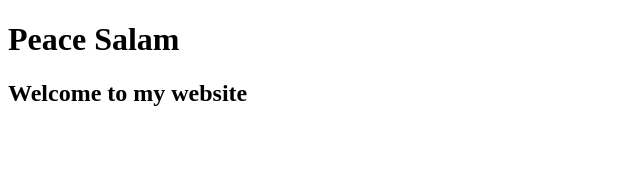
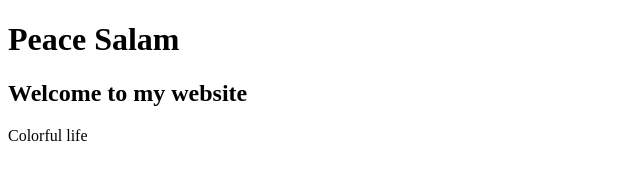
Before and after one commit to arsheenSyed/PeaceInTheWorld, a plain HTML site: page index.html in a window 1280 px wide. Shown: the whole page, without its empty margins (0-640 px from the left). Drawn offline with Linux system fonts and the light colour scheme.

Commit message:
4th commit

```diff
--- a/index.html
+++ b/index.html
@@ -9,5 +9,6 @@
 <body>
     <h1>Peace Salam</h1>
     <h2>Welcome to my website</h2>
+    <div>Colorful life</div>
 </body>
 </html>
```
